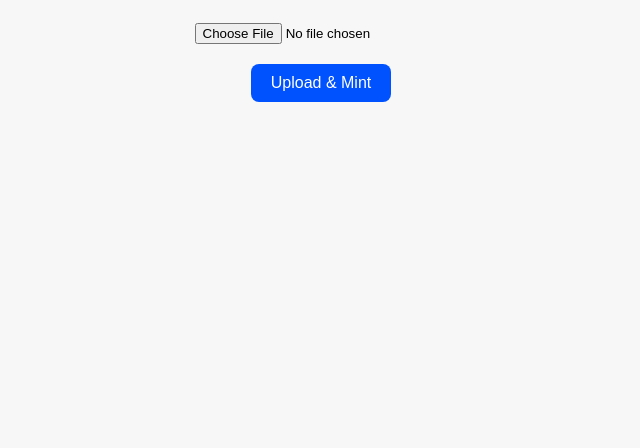
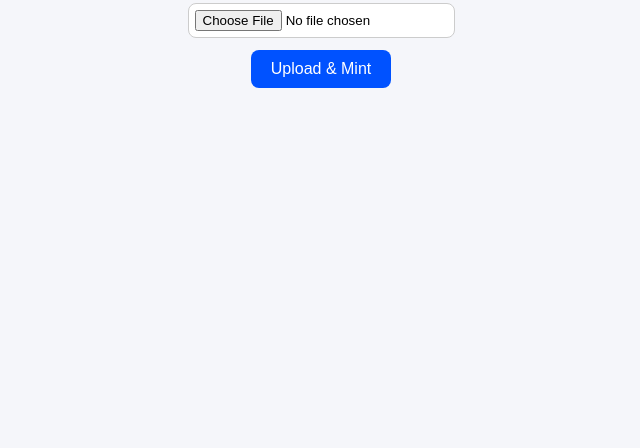
Before and after one commit to founder197/base-mint, a plain HTML site: page index.html in a window 1280 px wide. Shown: the part 368-816 px from the top of the page, without its empty margins (319-959 px from the left). Drawn offline with Linux system fonts and the light colour scheme.

Commit message:
Atualizar o index.html

```diff
--- a/index.html
+++ b/index.html
@@ -3,30 +3,40 @@
 <head>
   <meta charset="UTF-8" />
   <meta name="viewport" content="width=device-width, initial-scale=1.0" />
-  <title>Mint na Base</title>
+  <title>Upload e Mint NFT (Base)</title>
   <style>
     body {
-      font-family: sans-serif;
+      font-family: Arial, sans-serif;
+      background: #f5f6fa;
+      height: 100vh;
+      margin: 0;
       display: flex;
       flex-direction: column;
       align-items: center;
       justify-content: center;
-      height: 100vh;
-      gap: 10px;
-      background: #f7f7f7;
       text-align: center;
+      gap: 12px;
+    }
+    h2 { margin-bottom: 6px; }
+    input[type=file] {
+      border: 1px solid #ccc;
+      border-radius: 8px;
+      padding: 6px;
+      background: #fff;
     }
     button {
       background: #0052ff;
-      color: white;
+      color: #fff;
       border: none;
       padding: 10px 20px;
       border-radius: 8px;
       cursor: pointer;
       font-size: 16px;
     }
-    input {
-      margin: 10px 0;
+    #status {
+      margin-top: 10px;
+      max-width: 90%;
+      word-break: break-all;
     }
   </style>
 </head>
@@ -37,11 +47,11 @@
   <p id="status"></p>
 
   <script>
+    // Este texto será trocado pela Vercel na hora do deploy
+    const NFT_STORAGE_KEY = "NFT_STORAGE_KEY_PLACEHOLDER";
+
     const uploadBtn = document.getElementById('uploadBtn');
     const statusEl = document.getElementById('status');
-
-    // Placeholder — o Vercel vai trocar esse texto pela variável NFT_STORAGE_KEY
-    const NFT_STORAGE_KEY = "NFT_STORAGE_KEY_PLACEHOLDER";
 
     uploadBtn.addEventListener('click', async () => {
       const file = document.getElementById('fileInput').files[0];
@@ -69,16 +79,14 @@
 
         const cid = data.value.cid;
         const ipfsUrl = `https://ipfs.io/ipfs/${cid}`;
-
         statusEl.innerHTML = `
-          ✅ Upload feito com sucesso! <br>
-          CID: ${cid} <br>
+          ✅ Upload feito com sucesso!<br>
+          CID: ${cid}<br>
           <a href="${ipfsUrl}" target="_blank">Ver imagem no IPFS</a>
         `;
-
       } catch (err) {
         console.error(err);
-        statusEl.textContent = "Erro ao enviar: " + err.message;
+        statusEl.textContent = "Erro: " + err.message;
       }
     });
   </script>
```
